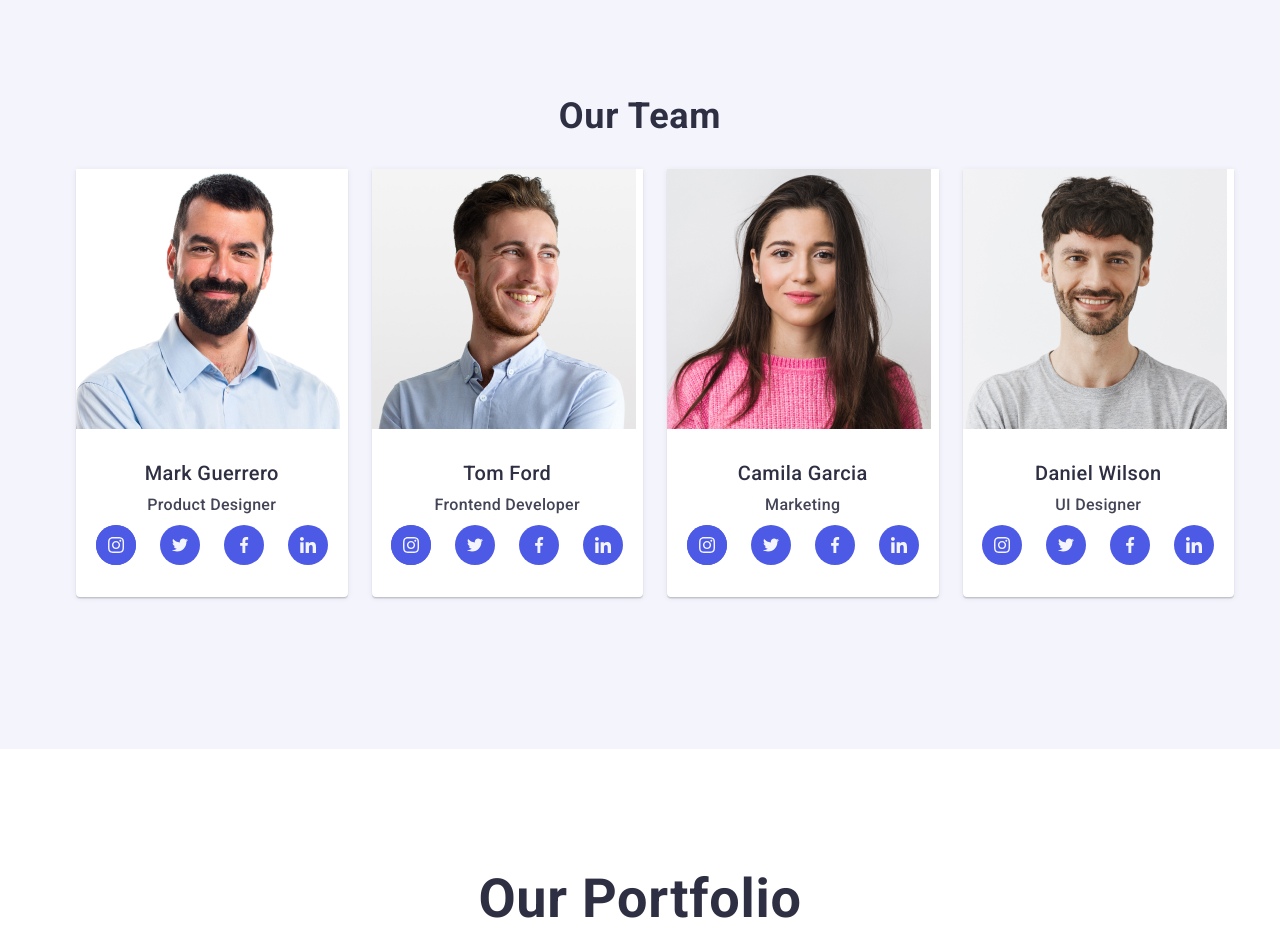
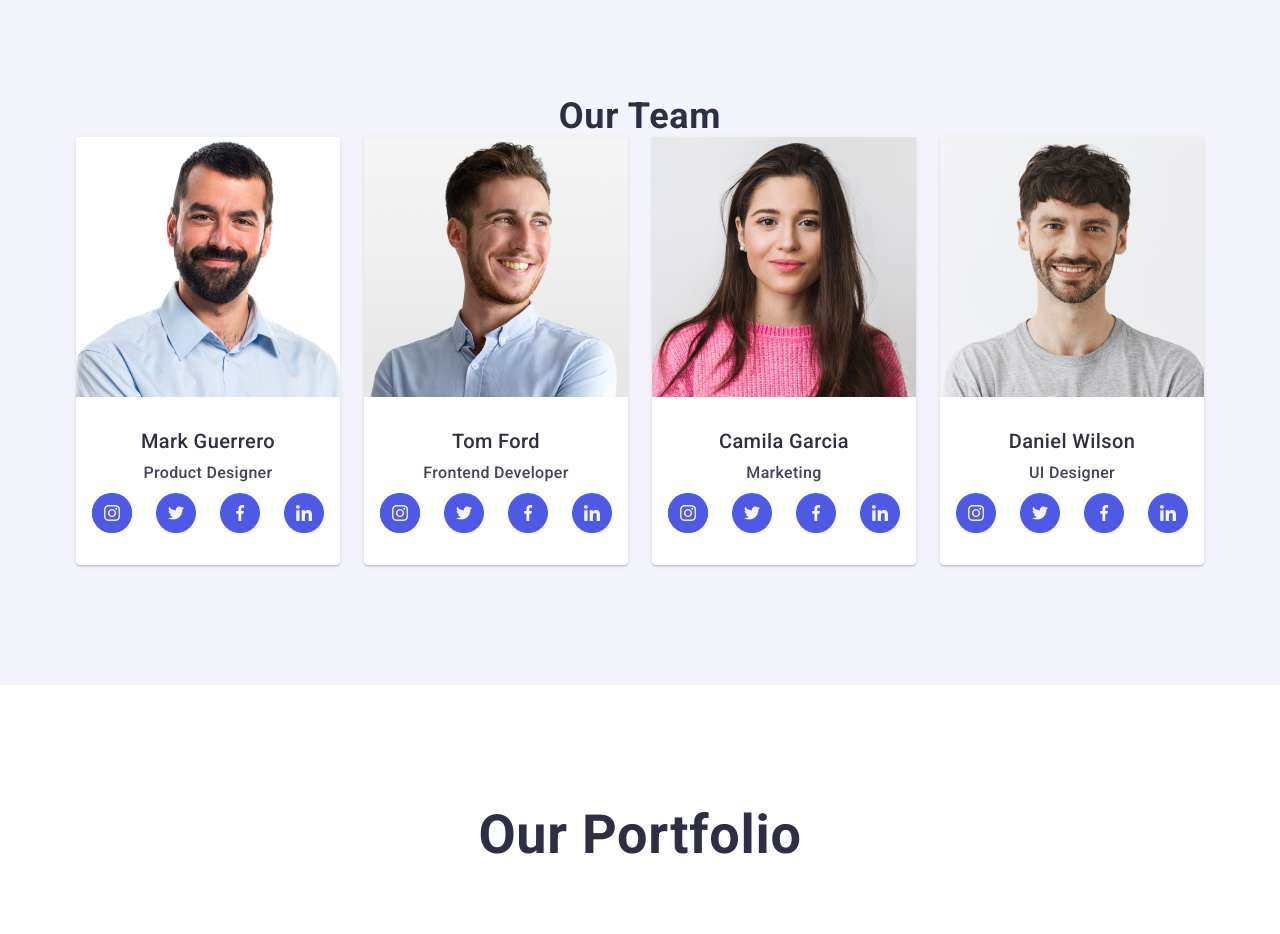
Before and after one commit to Caesar88-create/goit-markup-hw-04, a plain HTML site: page index.html in a window 1280 px wide. Shown: the part 1280-2214 px from the top of the page. Drawn offline with nearby package versions, Linux system fonts and the light colour scheme.

Commit message:
Add files via upload

```diff
--- a/css/styles.css
+++ b/css/styles.css
@@ -328,9 +328,9 @@ p {
               0px 1px 6px 0px #2E2F4214 8%,
 }*/
 
-.team-container {
+/*.team-container {
   padding: 32px 0;
-}
+}*/
 
 .team-list {
   display: flex;
--- a/index.html
+++ b/index.html
@@ -127,7 +127,6 @@
       <section class="team section">
         <div class="container">
           <h2 class="team-title">Our Team</h2>
-          <div class="container team-container">
           <ul class="team-list">
              <li class="li-team">
               <img
@@ -302,7 +301,6 @@
                     </a>
                   </li>
                 </ul>
-              </div>
             </li>
           </ul>
           </div>
```
